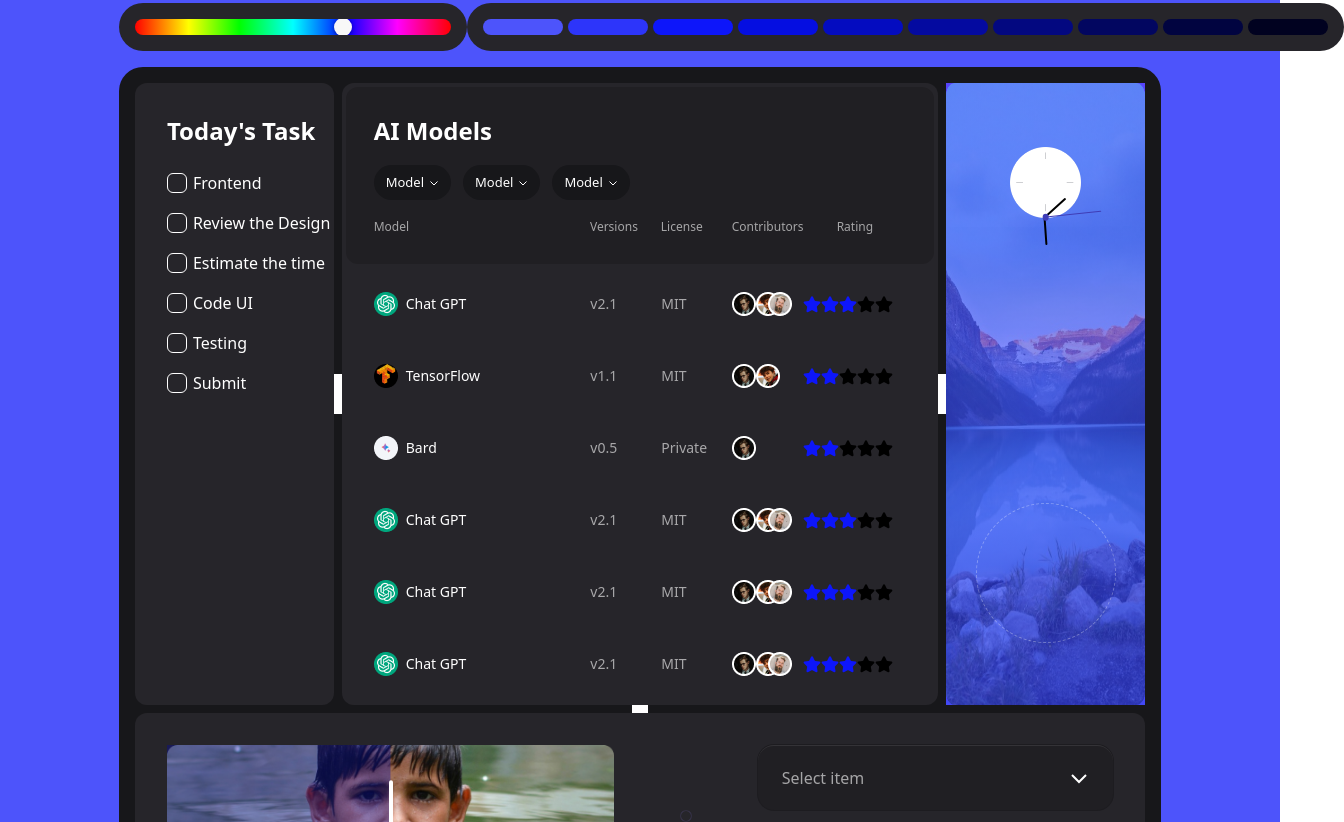
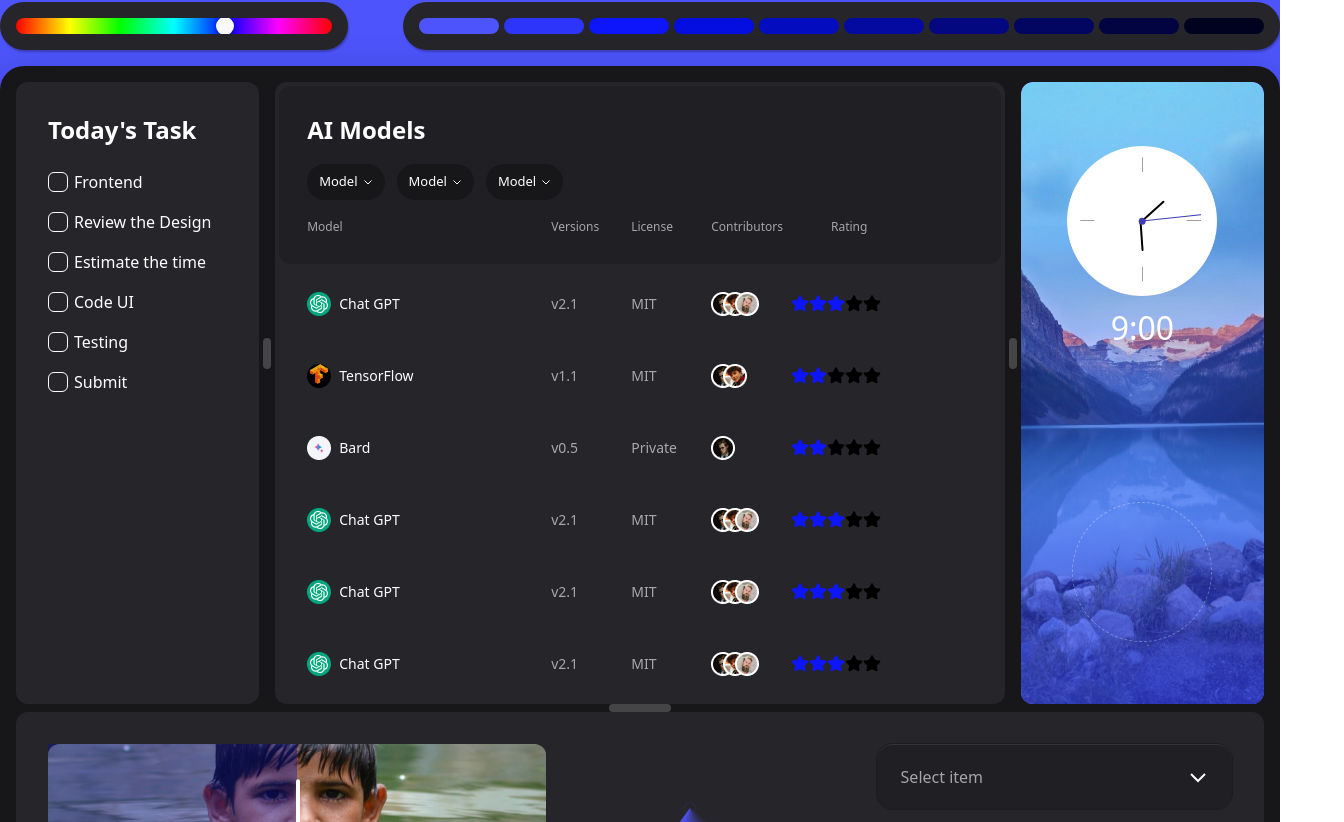
Before and after one commit to miralsuthar/ai-sample-repo, a React (Vite) app: page / in a window 1280 px wide. Shown: the part 118-940 px from the top of the page, 1344 px wide, since content can reach past the window. Built offline with nearby package versions, Linux system fonts and the light colour scheme.

Commit message:
fix: clock drag and other styles issues

```diff
--- a/package.json
+++ b/package.json
@@ -11,6 +11,7 @@
   },
   "dependencies": {
     "clsx": "^2.1.0",
+    "framer-motion": "^11.0.5",
     "react": "^18.2.0",
     "react-beautiful-dnd": "^13.1.1",
     "react-color": "^2.19.3",
--- a/src/App.tsx
+++ b/src/App.tsx
@@ -1,5 +1,5 @@
 import { HuePicker } from 'react-color'
-import { useState, useEffect, useContext } from 'react'
+import { useState, useEffect } from 'react'
 import { generateShades } from '../utils';
 import { Panel, PanelGroup, PanelResizeHandle } from 'react-resizable-panels'
 import { CheckboxWithTitle } from './components/CheckboxWithTitle';
@@ -8,7 +8,6 @@
 import { ImageSlider } from './components/ImageSlider';
 import { Loader } from './components/Loader';
 import { AnimatedDropdown } from './components/AnimatedDropdown';
-import { ColorContext, ColorContextProvider, TColorContext } from './components/ColorContext';
 import { Modal } from './components/Modal';
 
 const tasks = [
@@ -35,30 +34,22 @@
     setShades(generatedShades);
   }, [])
 
-  const { setPrimary300 } = useContext(ColorContext) as TColorContext;
-
-  useEffect(() => {
-    console.log("shades: ", shades[5])
-    setPrimary300(shades[3]);
-  }, [shades])
-
 
   return (
-    <ColorContextProvider>
-      <main className="min-h-screen max-w-screen py-[7.56rem] px-[7.43rem] flex flex-col gap-4 justify-center items-center" style={{
+    <main className="min-h-screen max-w-screen flex flex-col py-[7.5rem] gap-4 justify-center items-center" style={{
       background: `${primaryColor}`
     }}>
-        <section className='flex justify-between w-full items-center'>
-          <div className='bg-[#26252A] p-4 w-max rounded-full'>
+      <section className='flex justify-between w-[80rem] items-center'>
+        <div className='bg-[#26252A] p-4 w-max rounded-full shadow-[1px_2px_2px_0px_rgba(0,0,0,0.25)]'>
           <HuePicker className='rounded-full overflow-hidden h-4' color={primaryColor} onChange={(v) => setPrimaryColor(v.hex)} />
         </div>
-          <div className='flex gap-[0.315rem] bg-[#26252A] p-4 rounded-full w-max'>
+        <div className='flex gap-[0.315rem] bg-[#26252A] p-4 rounded-full w-max shadow-[1px_2px_2px_0px_rgba(0,0,0,0.25)]'>
           {shades?.map((color, i) => (
             <div style={{ backgroundColor: color, }} className='h-4 w-20 rounded-full' key={i}></div>
           ))}
         </div>
       </section>
-        <section className='w-full p-4 bg-[#17171A] h-[54.3125rem] rounded-[1.5rem] relative'>
+      <section className='p-4 bg-[#17171A] w-[80rem] h-[54.3125rem] shadow-mainShadow rounded-[1.5rem] relative'>
         <PanelGroup direction='vertical'>
           <Panel defaultSize={60}>
             <PanelGroup direction='horizontal'>
@@ -72,29 +63,29 @@
                   </div>
                 </div>
               </Panel>
-                <PanelResizeHandle className="w-2 h-10 my-auto bg-white" />
+              <PanelResizeHandle className="w-2 h-full my-auto duration-500 transition-all rounded-full mx-1"> <div className='w-full h-[5%] mt-64 bg-white/20 rounded-full' /> </PanelResizeHandle>
               <Panel minSize={50} defaultSize={60}>
-                  <div className='w-full h-full bg-[#26252A] rounded-xl p-1'>
+                <div className='w-full h-full overflow-y-auto  bg-[#26252A] rounded-xl p-1'>
                   <FilterBar checkBoxColor={shades[3]} shades300={shades[2]} />
                 </div>
               </Panel>
-                <PanelResizeHandle className="w-2 h-10 my-auto bg-white" />
+              <PanelResizeHandle className="w-2 h-full my-auto duration-500 transition-all rounded-full mx-1"> <div className='w-full h-[5%] mt-64 bg-white/20 rounded-full' /> </PanelResizeHandle>
               <Panel minSize={20} defaultSize={20}>
-                  <div className='w-full h-full bg-[#26252A] rounded-xl'>
-                    <DraggableClock shades100={shades[0]} shades200={shades[1]} />
+                <div className='w-full h-full bg-[#26252A] rounded-xl overflow-hidden'>
+                  <DraggableClock shades200={shades[1]} />
                 </div>
               </Panel>
             </PanelGroup>
           </Panel>
-            <PanelResizeHandle className="h-2 w-4 mx-auto bg-white" />
+          <PanelResizeHandle className="w-full h-2 mx-auto duration-500 transition-all rounded-full"> <div className='bg-white/20 mx-auto h-full w-[5%] rounded-full' /> </PanelResizeHandle>
           <Panel defaultSize={20}>
             <div className='w-full flex h-full p-8 bg-[#26252A] rounded-xl'>
               <ImageSlider color={shades[5]} />
-                <Loader />
+              <Loader shades100={shades[0]} />
               <div className='ml-auto'>
                 <AnimatedDropdown />
-                  {isModalOpen && <Modal shades300={shades[2]} shades400={shades[3]} shades500={shades[4]} shades600={shades[5]} shades700={shades[6]} className='absolute bottom-24 right-5' />}
-                  <button onClick={() => setIsModalOpen(prev => !prev)} className='w-16 h-16 flex justify-center absolute bottom-5 right-5 items-center shadow-[3px_6px_10px_0_rgba(0,0,0,0.15)] rounded-full' style={{
+                {isModalOpen && <Modal shades300={shades[2]} shades400={shades[3]} shades500={shades[4]} shades600={shades[5]} shades700={shades[6]} className='absolute bottom-28 right-5' />}
+                <button onClick={() => setIsModalOpen(prev => !prev)} className='w-16 h-16 flex justify-center absolute bottom-10 right-10 items-center shadow-[3px_6px_10px_0_rgba(0,0,0,0.15)] rounded-full' style={{
                   background: !isModalOpen ? `${shades[5]}` : '#141417'
                 }}>
                   {isModalOpen ? (<svg width="24" height="24" viewBox="0 0 24 24" fill="none" xmlns="http://www.w3.org/2000/svg">
@@ -109,7 +100,6 @@
         </PanelGroup>
       </section>
     </main>
-    </ColorContextProvider >
 
   )
 }
--- a/src/components/AnalogClock.tsx
+++ b/src/components/AnalogClock.tsx
@@ -1,5 +1,6 @@
 import { useState, useEffect } from 'react';
 import clockFace from '../assets/clockFace.png';
+import { cn } from '../../utils';
 export const Clock = () => {
   const [time, setTime] = useState(new Date());
 
@@ -18,8 +19,13 @@
   const minsDegrees = (minutes / 60) * 360 + (seconds / 60) * 6 + 90;
   const hourDegrees = (hours / 12) * 360 + (minutes / 60) * 30 + 90;
 
+  const [isClicked, setIsClicked] = useState(false);
   return (
-    <div className="clock relative w-[8.75rem] h-[8.75rem]" >
+    <div style={{
+      width: isClicked ? `158px` : `150px`,
+      height: isClicked ? `158px` : `150px`,
+      transform: isClicked ? `translateY(35px)` : `translateY(0px)`
+    }} onClick={() => setIsClicked(prev => !prev)} className={cn("clock transition-all ease-out rounded-full duration-500 relative w-[8.75rem] h-[8.75rem]", isClicked && "shadow-clockShadow")} >
       <img src={clockFace} alt="Clock face" className="clock-face w-full h-full bg-cover" draggable={false} />
       <div className="hand hour-hand" style={{ transform: `rotate(${hourDegrees}deg)` }} />
       <div className="hand min-hand" style={{ transform: `rotate(${minsDegrees}deg)` }} />
--- a/src/components/ColorContext.tsx
+++ /dev/null
@@ -1,20 +0,0 @@
-import { createContext, useState, ReactNode } from 'react';
-
-export type TColorContext = {
-  primary300: string;
-  setPrimary300: (color: string) => void;
-}
-
-export const ColorContext = createContext<TColorContext>({
-  primary300: "",
-  setPrimary300: () => { }
-})
-
-export const ColorContextProvider = ({ children }: { children: ReactNode }) => {
-  const [primary300, setPrimary300] = useState<string>("")
-  return (
-    <ColorContext.Provider value={{ primary300, setPrimary300 }}>
-      {children}
-    </ColorContext.Provider>
-  )
-}
--- a/src/components/DraggableClock.tsx
+++ b/src/components/DraggableClock.tsx
@@ -1,16 +1,67 @@
+import { useEffect, useState } from 'react';
 import clockBg from '../assets/clockBg.png'
 import { Clock } from './AnalogClock'
+import { motion } from 'framer-motion'
 
-export const DraggableClock = ({ shades100, shades200 }: { shades100: string, shades200: string }) => {
+export const DraggableClock = ({ shades200 }: { shades200: string }) => {
+  const snapTarget = {
+    x: 0, y: 350
+  }
+  const originPosition = {
+    x: 0, y: 0
+  }
+  const [position, setPosition] = useState({ x: 0, y: 0 })
+  const [isAtBottom, setIsBottom] = useState(false);
+
+  const snapThreshold = 1400;
+
+  useEffect(() => {
+    console.log(position);
+  }, [position]);
+
+  const handleDragEnd = (_event: any, info: any) => {
+    const distanceToTarget = Math.sqrt(
+      Math.pow(info.point.x - snapTarget.x, 2) +
+      Math.pow(info.point.y - snapTarget.y, 2)
+    );
+
+    console.log("target: ", distanceToTarget);
+
+    // Calculate the distance from the drag end position to the origin
+    const distanceToOrigin = Math.sqrt(
+      Math.pow(info.point.x - originPosition.x, 2) +
+      Math.pow(info.point.y - originPosition.y, 2)
+    );
+
+    console.log("origin: ", distanceToOrigin);
+
+    // Snap to the target position if within threshold
+    if (distanceToTarget < snapThreshold && !isAtBottom) {
+      setPosition(snapTarget);
+      setIsBottom(true)
+    }
+    // Snap back to the origin position if not closer to the target
+    else {
+      setPosition(originPosition);
+      setIsBottom(false)
+    }
+  }
   return (
-    <div className="h-full px-16 pt-16 flex justify-center w-full relative bg-gradient-to-b from-[#652BFC] to-[#6466F2]">
+    <div className="h-full px-16 pt-16 flex items-center gap-2 justify-start flex-col w-full relative bg-gradient-to-b from-[#652BFC] to-[#6466F2]">
       <img src={clockBg} className='w-full absolute top-0 left-0 h-full bg-cover' />
       <div style={{
-        background: `linear-gradient(180deg, ${shades100} 0%, ${shades200} 100%)`
+        background: `linear-gradient(180deg, rgba(255,255,255,0) 0%, ${shades200} 100%)`
       }} className='absolute top-0 left-0 h-full w-full bg-gradient-to-t opacity-60'></div>
-      <Clock />
+      <motion.div animate={position} onDragOver={(e) => e.preventDefault()} onDragEnd={handleDragEnd} drag style={{
+        x: position.x,
+        y: position.y,
+        zIndex: '10'
+      }} dragConstraints={{ top: 0, left: 0, bottom: 0, right: 0 }} className='cursor-pointer' dragElastic={0.7}>
+        <Clock />
+      </motion.div>
+      <span className='text-[2rem] text-white z-10'>9:00</span>
       <div className='w-[8.75rem] h-[8.75rem] absolute left-2/4 bottom-[3.875rem] rounded-full border-dashed border border-white/30 -translate-x-2/4 '>
       </div>
-    </div>
+    </div >
   )
 }
--- a/src/components/FilterBar.tsx
+++ b/src/components/FilterBar.tsx
@@ -24,7 +24,7 @@
 export const FilterBar = ({ checkBoxColor, shades300 }: { checkBoxColor: string, shades300: string }) => {
   return (
     <div className="space-y-2">
-      <div className="space-y-[1.125rem] p-7 bg-[#201F23] rounded-xl">
+      <div className="space-y-[1.125rem] sticky top-0 p-7 bg-[#201F23] rounded-xl">
         <h1 className="text-2xl font-semibold text-white">AI Models</h1>
         <div className="flex gap-3">
           <DropDownSelector checkBoxColor={checkBoxColor} />
@@ -73,7 +73,7 @@
         <div className="text-white/60 w-20 text-sm">{license}</div>
         <div className="flex w-20">
           {contributors.map((person, index) => (
-            <img className={cn("", index > 0 && "-mr-3")} src={person} key={index} />
+            <img className={cn("", index < contributors.length && "-mr-3")} src={person} key={index} />
           ))}
         </div>
         <RatingStars rating={rating} color={shades300} />
--- a/src/components/Loader.tsx
+++ b/src/components/Loader.tsx
@@ -1,10 +1,9 @@
 import { useState, useEffect } from 'react';
 import { Ring } from './Ring';
-import { Scanner } from './Scanner';
 import { cn } from '../../utils';
 
 
-export const Loader = () => {
+export const Loader = ({ shades100 }: { shades100: string }) => {
   const [isRing, setIsRing] = useState(1);
   useEffect(() => {
     const interval = setInterval(() => {
@@ -16,12 +15,14 @@
     }
   }, [])
   return (
-    <div className='relative w-40 h-full'>
-      <Ring className={cn('absolute top-2/4 opacity-0 duration-500 left-2/4 -translate-y-2/4 scale-[0.2] -translate-x-2/4', isRing === 1 && "opacity-100")} />
-      <Ring className={cn('absolute top-2/4 opacity-0 left-2/4 duration-500 -translate-y-2/4 scale-[0.4] -translate-x-2/4', isRing === 2 && "opacity-100")} />
-      <Ring className={cn('absolute opacity-0 top-2/4 left-2/4 duration-500 -translate-y-2/4 scale-[0.6] -translate-x-2/4', isRing === 3 && "opacity-100")} />
-      <Ring className={cn('absolute top-2/4 left-2/4 opacity-0 duration-500 -translate-y-2/4 scale-[0.8] -translate-x-2/4', isRing === 4 && "opacity-100")} />
-      <Scanner className='w-40 h-40 scale-150 animate-spin absolute top-0 left-0' />
+    <div className='relative h-[8rem] w-[8rem] ml-20'>
+      <div style={{
+        background: `conic-gradient(from 0deg at 50% 50%, rgba(255,255,255,0) 0%, rgba(255,255,255,0) 75%, ${shades100} 100%)`
+      }} className='w-full h-full rounded-full absolute top-0 left-0 animate-spin' />
+      <Ring color={shades100} className={cn('absolute top-2/4 left-2/4 -translate-x-2/4 -translate-y-2/4 scale-[0.2] opacity-0', isRing === 1 && "opacity-100")} />
+      <Ring color={shades100} className={cn('absolute top-2/4 opacity-0 -translate-x-2/4 -translate-y-2/4 left-2/4  scale-[0.4] ', isRing === 2 && "opacity-100")} />
+      <Ring color={shades100} className={cn('absolute opacity-0 top-2/4 left-2/4 -translate-x-2/4 -translate-y-2/4 scale-[0.6] ', isRing === 3 && "opacity-100")} />
+      <Ring color={shades100} className={cn('absolute top-2/4 left-2/4 -translate-x-2/4 -translate-y-2/4 opacity-0 scale-[0.8]', isRing === 4 && "opacity-100")} />
     </div>
   )
 }
--- a/src/components/Modal.tsx
+++ b/src/components/Modal.tsx
@@ -24,7 +24,7 @@
             <div style={{
               width: selectedTab === 1 ? `${tabRef1?.current?.getBoundingClientRect().width}px` : `${tabRef2?.current?.getBoundingClientRect().width}px`,
               left: selectedTab === 2 ? `${tabRef1.current?.getBoundingClientRect().width}px` : "0px"
-            }} className={cn("h-full absolute top-0 rounded-lg transition-all duration-300 ease-in-out left-0 bg-[#141417]")}></div>
+            }} className={cn("h-full absolute top-0 rounded-lg transition-all duration-300 ease-in-out w-[7rem] left-0 bg-[#141417]")}></div>
           </div>
         </div>
         <button onMouseEnter={() => setIsHovering(true)} onMouseLeave={() => setIsHovering(false)} style={{
--- a/src/components/Ring.tsx
+++ b/src/components/Ring.tsx
@@ -1,8 +1,8 @@
-export const Ring = ({ className }: { className: string }) => {
+export const Ring = ({ className, color }: { className: string, color: string }) => {
   return (
     <div className={className}>
       <svg width="56" height="56" viewBox="0 0 56 56" fill="none" xmlns="http://www.w3.org/2000/svg">
-        <circle cx="28" cy="28" r="27.5" stroke="#9681FF" />
+        <circle cx="28" cy="28" r="27.5" stroke={color} />
       </svg>
     </div>
   )
--- a/src/index.css
+++ b/src/index.css
@@ -4,13 +4,13 @@
 
 .clock {
   position: relative;
-  width: 140px;
-  height: 140px;
+  width: 150px;
+  height: 150px;
 }
 
 .clock-face {
   width: 100%;
-  height: auto;
+  height: 100%;
   display: block;
 }
 
--- a/tailwind.config.js
+++ b/tailwind.config.js
@@ -3,6 +3,10 @@
   content: ['./src/**/*.{jsx,tsx,js,ts}', './index.html'],
   theme: {
     extend: {
+      boxShadow: {
+        mainShadow: '-2px 23px 52px 0px #0000004F, -8px 94px 94px 0px #00000045, -17px 211px 127px 0px #00000029, -31px 375px 150px 0px #0000000D, -48px 586px 165px 0px #00000003',
+        clockShadow: '0px 3px 7px 0px #0000003D, 0px 13px 13px 0px #00000036, 0px 28px 17px 0px #0000001F, 0px 51px 20px 0px #0000000A, 0px 79px 22px 0px #00000000'
+      },
       animation: {
         reveal1: 'reveal 1s ease-in-out infinite',
         reveal2: 'reveal 1s ease-in-out infinite',
--- a/utils/index.ts
+++ b/utils/index.ts
@@ -49,6 +49,7 @@
   for (let i = 0; i < numberOfShades; i++) {
     const lightnessAdjustment = (l / numberOfShades) * i;
     shades.push(hslToHex(h, s, Math.max(Math.min(l - lightnessAdjustment, 100), 0)));
+
   }
   return shades;
 }
```
Also changed, not shown: 1 other file (tests, documents, lock files or other folders). Lines whose indentation alone changed are shown as unchanged.
